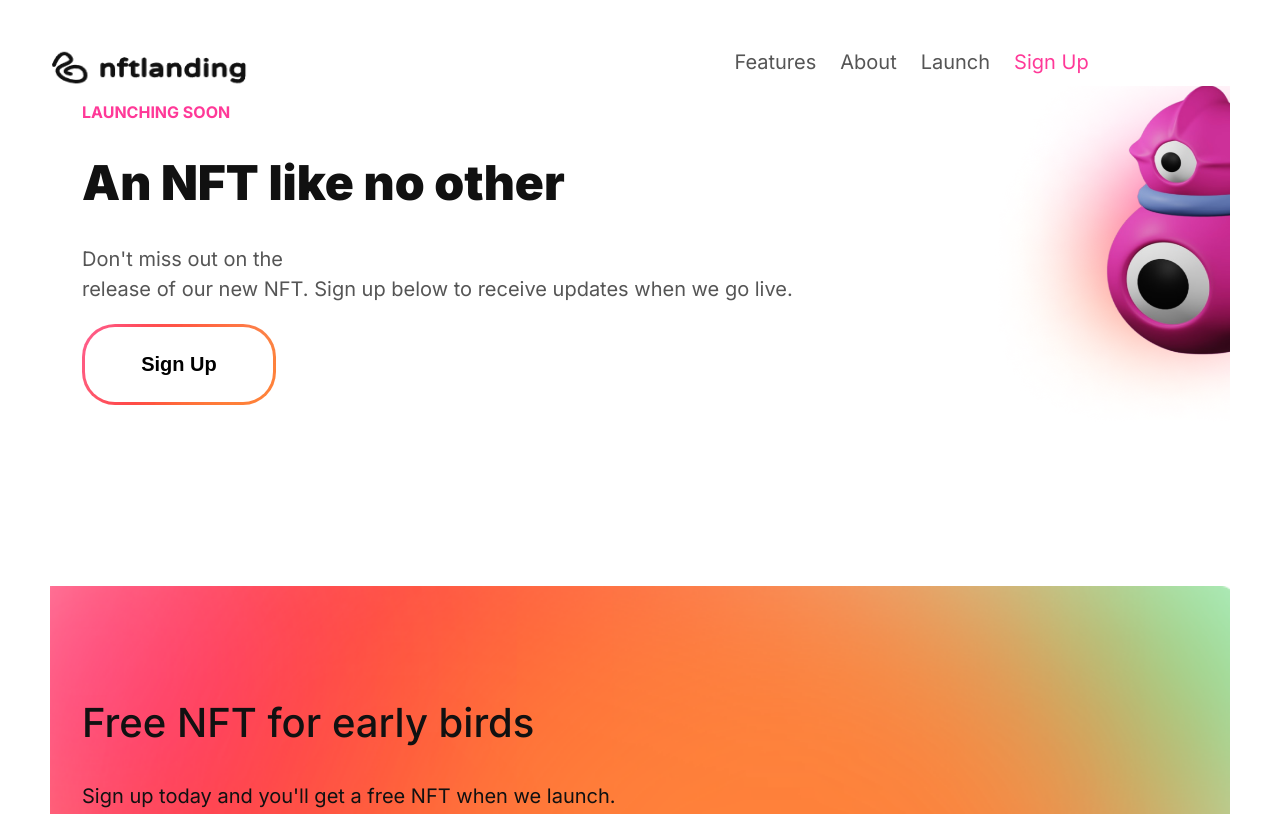
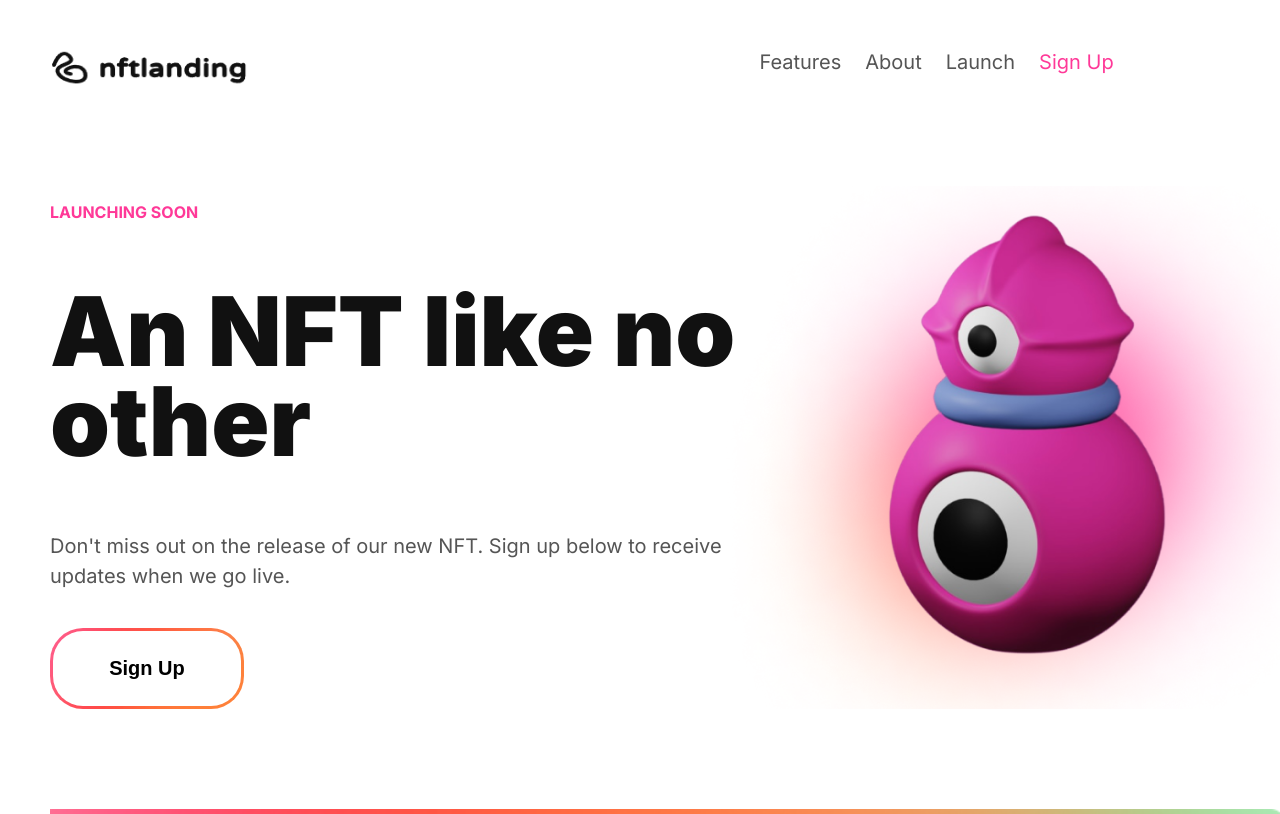
Before and after one commit to MantasJuozenas/praktikinis-darbas, a plain HTML site: page index.html in a window 1280 px wide. Shown: the top 814 px of the page. Drawn offline with Linux system fonts and the light colour scheme.

Commit message:
hero section done

```diff
--- a/css/hero.css
+++ b/css/hero.css
@@ -71,3 +71,41 @@ img {
   background-size: cover;
   border-radius: 33px;
 }
+
+@media screen and (min-width: 1024px) {
+  img {
+    width: 650px;
+    height: 650px;
+  }
+
+  .heroImg {
+    position: absolute;
+    z-index: 1;
+    top: -50px;
+    left: 80%;
+    transform: translateX(-50%);
+  }
+
+  .hero {
+    margin: 100px 0;
+  }
+
+  .heroText {
+    width: 56%;
+  }
+
+  .brake {
+    display: none;
+  }
+
+  .mainTitle {
+    font-weight: 900;
+    font-size: 96px;
+    line-height: 90px;
+    color: #111111;
+  }
+
+  .btn {
+    margin-top: 20px;
+  }
+}
--- a/css/style.css
+++ b/css/style.css
@@ -28,6 +28,7 @@ body {
 
 @media screen and (min-width: 1024px) {
   body {
-    margin: 50px;
+    margin: 50px 0;
+    margin-left: 50px;
   }
 }
--- a/index.html
+++ b/index.html
@@ -27,7 +27,7 @@
         <p class="launchText">launching soon</p>
         <h1 class="mainTitle">An NFT like no other</h1>
         <p class="text">
-          Don't miss out on the <br />
+          Don't miss out on the <br class='brake' />
           release of our new NFT. Sign up below to receive updates when we go
           live.
         </p>
```
